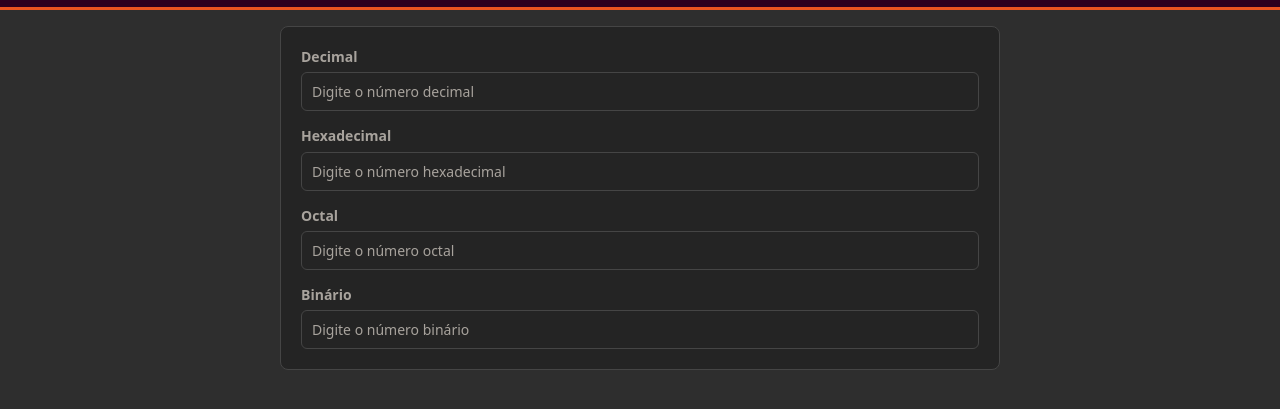
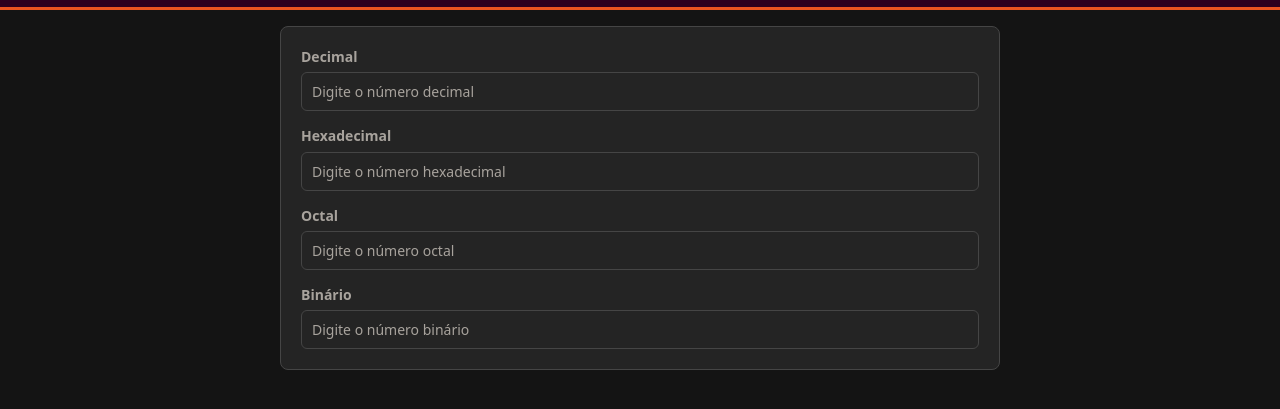
Before and after one commit to Griwwjack/griwwjack.github.io, a plain HTML site: page uConversor.html in a window 1280 px wide. Shown: the part 39-448 px from the top of the page. Drawn offline with Linux system fonts and the dark colour scheme.

Commit message:
Update uConversor.html

```diff
--- a/uConversor.html
+++ b/uConversor.html
@@ -16,7 +16,7 @@
     <style>
         :root { color-scheme: light dark; --bg:#f6f5f4; --card:#fff; --ink:#3d3d3d; --mut:#77716b; --line:#dcdad6; --acc:#e95420; --bar:#2c001e; --barink:#fff; }
         @media (prefers-color-scheme: dark) {
-            :root { --bg:#2e2e2e; --card:#242424; --ink:#eeeeec; --mut:#a8a39d; --line:#454545; }
+            :root { --bg:#141414; --card:#242424; --ink:#eeeeec; --mut:#a8a39d; --line:#454545; }
         }
 
         * {
```
